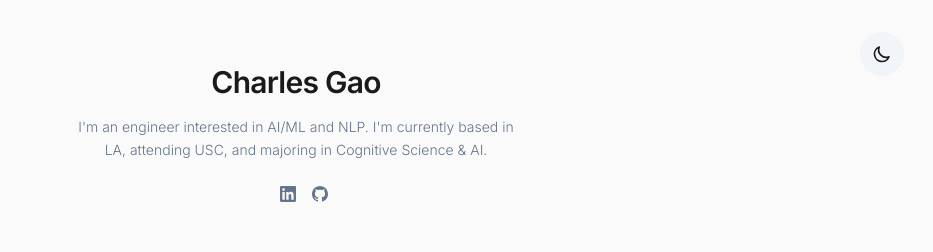
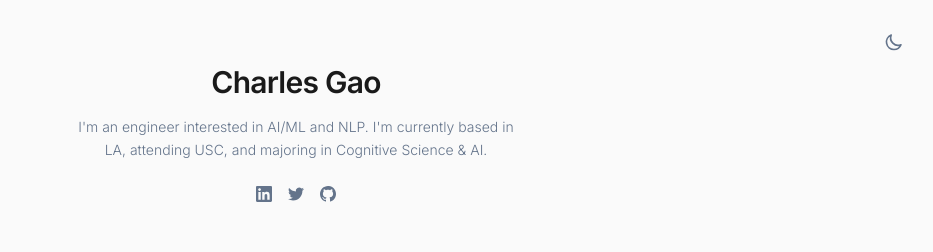
Before and after one commit to neoapollo18/portfo, a Next.js app: page / in a window 1280 px wide. Shown: the top 252 px of the page, without its empty margins (344-1277 px from the left). Built offline with nearby package versions, Linux system fonts and the light colour scheme.

Commit message:
logo edits

```diff
--- a/app/page.tsx
+++ b/app/page.tsx
@@ -31,12 +31,12 @@ export default function Home() {
         {/* Theme Toggle */}
           <button
             onClick={toggleTheme}
-          className="fixed top-8 right-8 p-3 rounded-full bg-muted hover:bg-accent transition-all duration-200 hover:scale-105 z-10"
+            className="fixed top-8 right-8 text-muted-foreground hover:text-foreground transition-colors z-10"
             aria-label="Toggle theme"
           >
             {isDark ? (
               <svg className="w-5 h-5" fill="none" stroke="currentColor" viewBox="0 0 24 24">
-                <path strokeLinecap="round" strokeLinejoin="round" strokeWidth={2} d="M12 3v1m0 16v1m9-9h-1M4 12H3m6.364-6.364l-.707-.707M6.343 6.343l-.707-.707m12.728 0l-.707.707M17.657 17.657l-.707.707M12 6a6 6 0 016 6c0 1.887-.884 3.568-2.25 4.646A5.5 5.5 0 0112 18.5a5.5 5.5 0 01-5.5-5.5c0-1.887.884-3.568 2.25-4.646A6 6 0 0112 6z" />
+                <path strokeLinecap="round" strokeLinejoin="round" strokeWidth={2} d="M12 3v1m0 16v1m9-9h-1M4 12H3m15.364 6.364l-.707-.707M6.343 6.343l-.707-.707m12.728 0l-.707.707M6.343 17.657l-.707.707M16 12a4 4 0 11-8 0 4 4 0 018 0z" />
               </svg>
             ) : (
               <svg className="w-5 h-5" fill="none" stroke="currentColor" viewBox="0 0 24 24">
@@ -53,7 +53,7 @@ export default function Home() {
           <p className="text-sm text-muted-foreground leading-relaxed mx-auto max-w-md font-light">
             I'm an engineer interested in AI/ML and NLP. I'm currently based in LA, attending USC, and majoring in Cognitive Science & AI.
           </p>
-          <div className="flex items-center justify-center gap-4 mt-6">
+                    <div className="flex items-center justify-center gap-4 mt-6 -ml-4">
             <a href="mailto:csgao@usc.edu" className="text-sm text-muted-foreground hover:text-foreground transition-colors">
 
             </a>
@@ -62,9 +62,14 @@ export default function Home() {
                 <path d="M20.447 20.452h-3.554v-5.569c0-1.328-.027-3.037-1.852-3.037-1.853 0-2.136 1.445-2.136 2.939v5.667H9.351V9h3.414v1.561h.046c.477-.9 1.637-1.85 3.37-1.85 3.601 0 4.267 2.37 4.267 5.455v6.286zM5.337 7.433c-1.144 0-2.063-.926-2.063-2.065 0-1.138.92-2.063 2.063-2.063 1.14 0 2.064.925 2.064 2.063 0 1.139-.925 2.065-2.064 2.065zm1.782 13.019H3.555V9h3.564v11.452zM22.225 0H1.771C.792 0 0 .774 0 1.729v20.542C0 23.227.792 24 1.771 24h20.451C23.2 24 24 23.227 24 22.271V1.729C24 .774 23.2 0 22.222 0h.003z"/>
               </svg>
             </a>
+            <a href="https://twitter.com/cgao125" target="_blank" rel="noopener noreferrer" className="text-muted-foreground hover:text-foreground transition-colors">
+              <svg className="w-4 h-4" fill="currentColor" viewBox="0 0 24 24">
+                <path d="M23.953 4.57a10 10 0 01-2.825.775 4.958 4.958 0 002.163-2.723c-.951.555-2.005.959-3.127 1.184a4.92 4.92 0 00-8.384 4.482C7.69 8.095 4.067 6.13 1.64 3.162a4.822 4.822 0 00-.666 2.475c0 1.71.87 3.213 2.188 4.096a4.904 4.904 0 01-2.228-.616v.06a4.923 4.923 0 003.946 4.827 4.996 4.996 0 01-2.212.085 4.936 4.936 0 004.604 3.417 9.867 9.867 0 01-6.102 2.105c-.39 0-.779-.023-1.17-.067a13.995 13.995 0 007.557 2.209c9.053 0 13.998-7.496 13.998-13.985 0-.21 0-.42-.015-.63A9.935 9.935 0 0024 4.59z"/>
+              </svg>
+            </a>
             <a href="https://github.com/neoapollo18" target="_blank" rel="noopener noreferrer" className="text-muted-foreground hover:text-foreground transition-colors">
               <svg className="w-4 h-4" fill="currentColor" viewBox="0 0 24 24">
-                <path d="M12 0c-6.626 0-12 5.373-12 12 0 5.302 3.438 9.8 8.207 11.387.599.111.793-.261.793-.577v-2.234c-3.338.726-4.033-1.416-4.033-1.416-.546-1.387-1.333-1.756-1.333-1.756-1.089-.745.083-.729.083-.729 1.205.084 1.839 1.237 1.839 1.237 1.07 1.834 2.807 1.304 3.492.997.107-.775.418-1.305.762-1.604-2.665-.305-5.467-1.334-5.467-5.931 0-1.311.469-2.381 1.236-3.221-.124-.303-.535-1.524.117-3.176 0 0 1.008-.322 3.301 1.23.957-.266 1.983-.399 3.003-.404 1.02.005 2.047.138 3.006.404 2.291-1.552 3.297-1.23 3.297-1.23.653 1.653.242 2.874.118 3.176.77.84 1.235 1.911 1.235 3.221 0 4.609-2.807 5.624-5.479 5.921.43.372.823 1.102.823 2.222v3.293c0 .319.192.694.801.576 4.765-1.589 8.199-6.086 8.199-11.386 0-6.627-5.373-12-12-12z"/>
+                <path d="M12 0c-6.626 0-12 5.373-12 12 0 5.302 3.438 9.8 8.207 11.387.599.111.793-.261.793-.577v-2.234c-3.338.726-4.033-1.416-4.033-1.416-.546-1.387-1.333-1.756-1.333-1.756-1.089-.745.083-.729.083-.729 1.205.084 1.839 1.237 1.839 1.237 1.07 1.834 2.807 1.304 3.492.997.107-.775.418-1.305.762-1.604-2.665-.305-5.467-1.334-5.467-5.931 0-1.311.469-2.381 1.236-3.221-.124-.303-.535-1.524.117-3.176 0 0 1.008-.322 3.301 1.23.957-.266 1.983-.399 3.003-.404 1.02.005 2.047.138 3.006.404 2.291-1.552 3.297-1.23 3.297-1.30.653 1.653.242 2.874.118 3.176.77.84 1.235 1.911 1.235 3.221 0 4.609-2.807 5.624-5.479 5.921.43.372.823 1.102.823 2.222v3.293c0 .319.192.694.801.576 4.765-1.589 8.199-6.086 8.199-11.386 0-6.627-5.373-12-12-12z"/>
               </svg>
             </a>
           </div>
```
